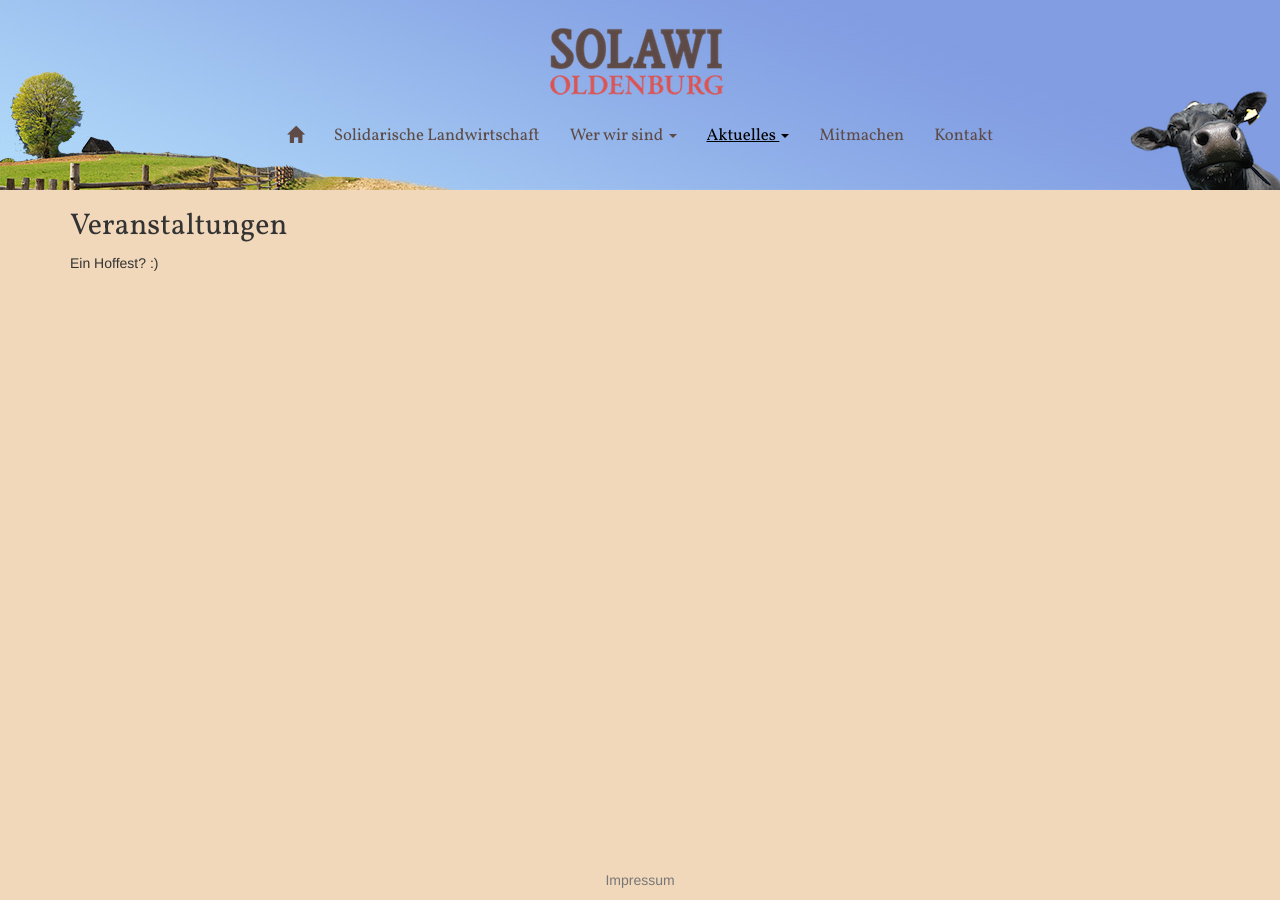
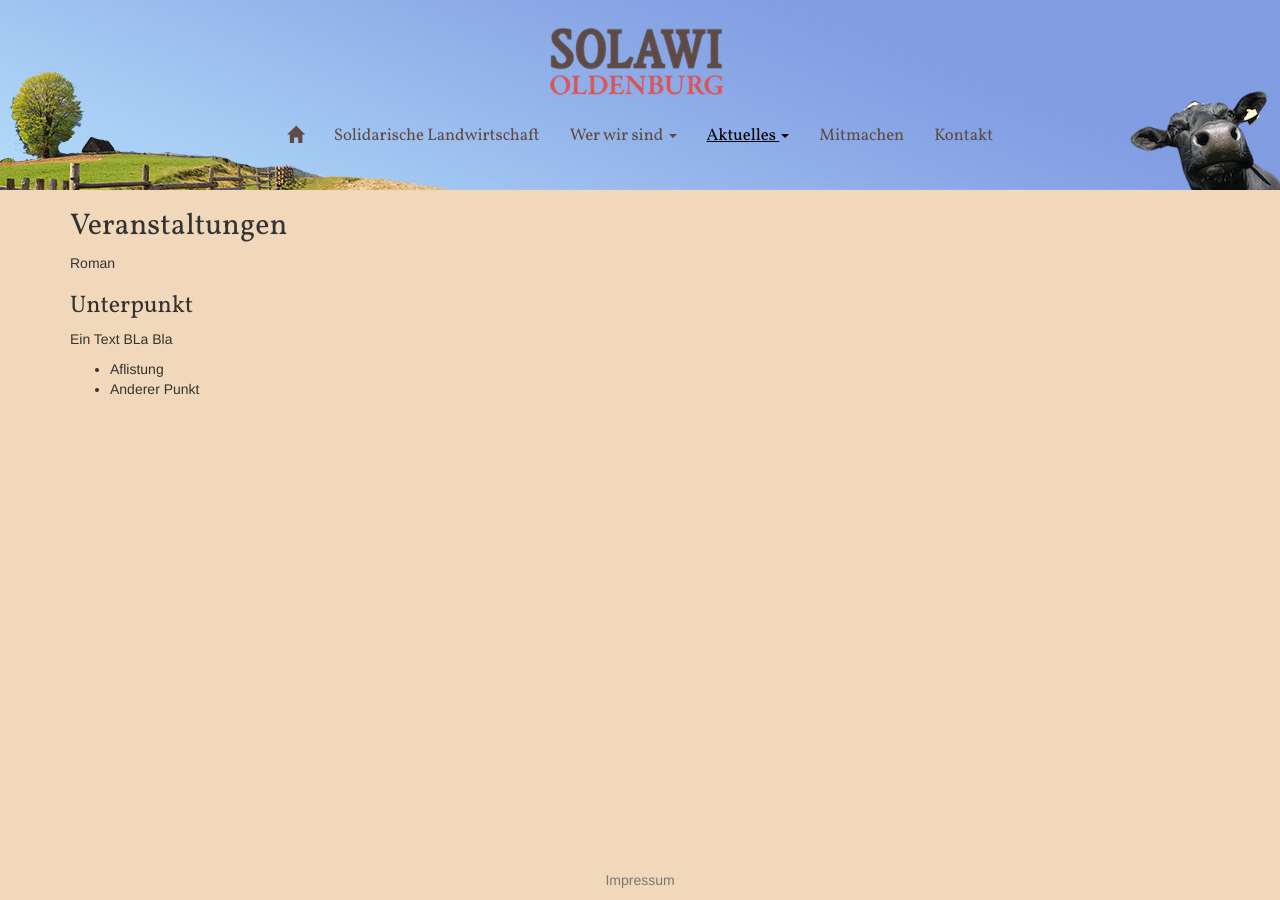
Before and after one commit to solawi-oldenburg/solawi-oldenburg.github.io, a Jekyll site: the page built from veranstaltungen.md, in a window 1280 px wide. Built offline with Jekyll 4.4.1, drawn with Linux system fonts in a browser that asks for light colours.

Commit message:
Update veranstaltungen.md

```diff
--- a/veranstaltungen.md
+++ b/veranstaltungen.md
@@ -5,4 +5,11 @@ title: Veranstaltungen
 
 ## Veranstaltungen
 
-Ein Hoffest? :)
+Roman
+
+### Unterpunkt
+Ein Text
+BLa
+Bla
+- Aflistung
+- Anderer Punkt
```
